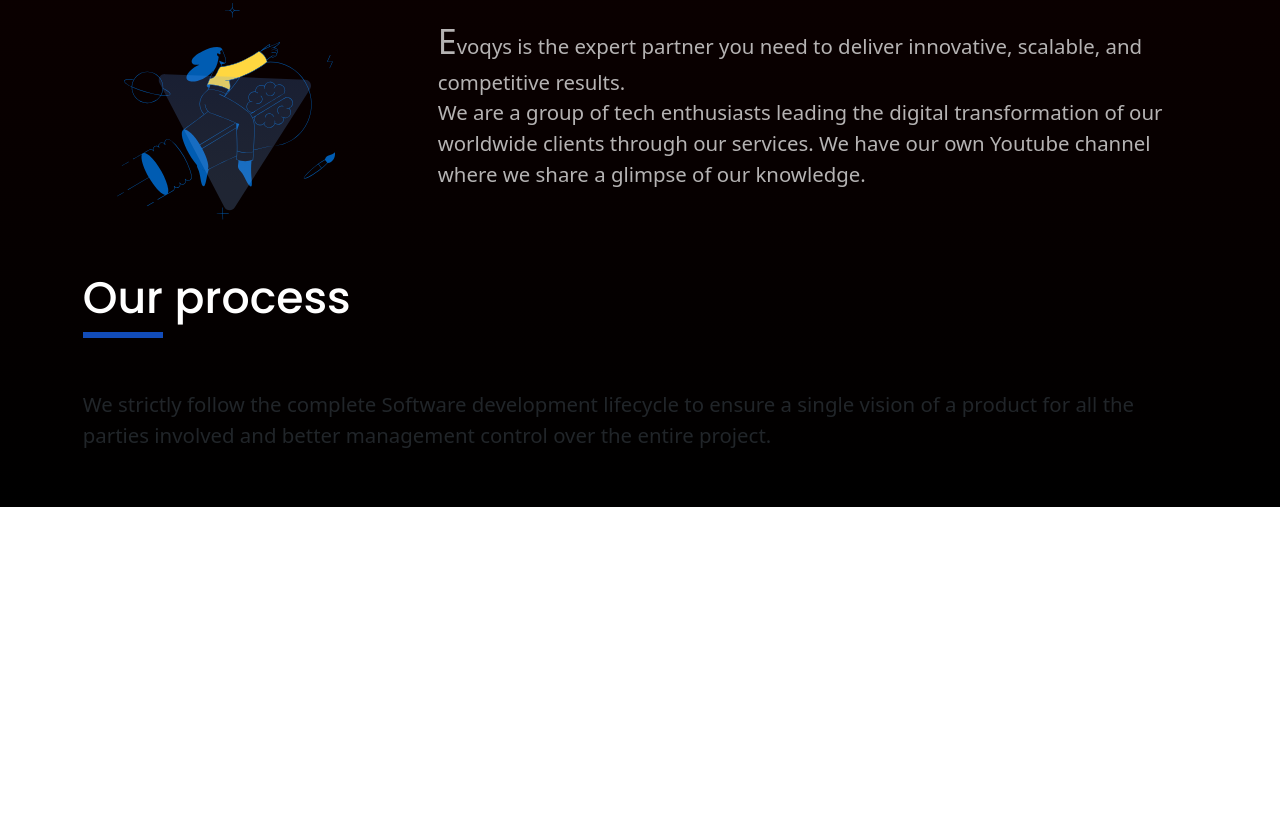
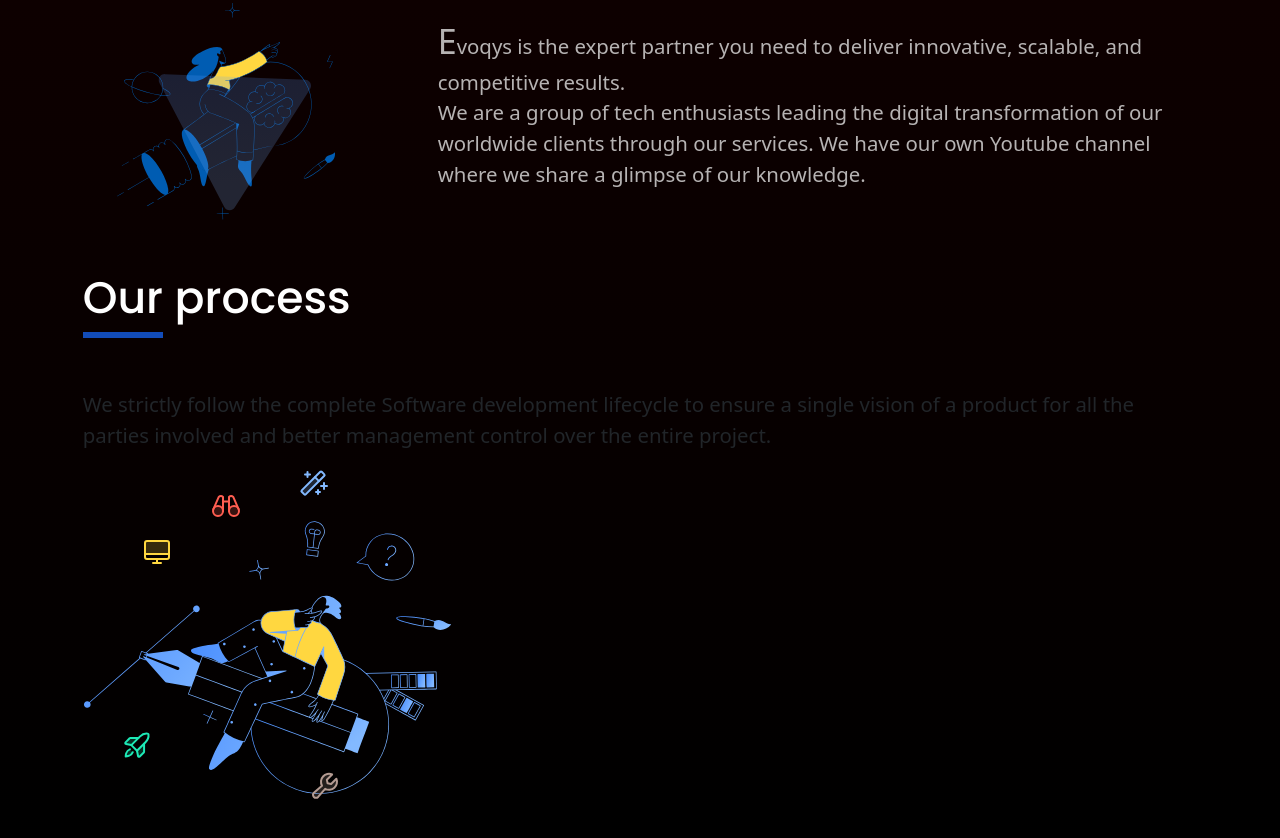
Before and after one commit to Evoqys/evoqys2.0, a Gatsby site: page / in a window 1280 px wide. Shown: the part 829-1667 px from the top of the page. Before the commit the page ends 1336 px from the top, so only its background shows below. Built offline with nearby package versions, Linux system fonts and the light colour scheme; Gatsby itself is replaced by a stand-in of ours.

Commit message:
chore: added our process image

```diff
--- a/src/sections/OurProcess/OurProcess.tsx
+++ b/src/sections/OurProcess/OurProcess.tsx
@@ -1,5 +1,7 @@
 import React from 'react';
 import SectionLayout from '../../components/SectionLayout';
+// @ts-ignore
+import OurProcessImage from '../../images/our-process.svg';
 
 const OurProcess:React.FC = (props: any) => {
     return (
@@ -7,6 +9,9 @@
             <p>
                 We strictly follow the complete Software development lifecycle to ensure a single vision of a product for all the parties involved and better management control over the entire project.
             </p>
+            <div className='d-flex align-items-md-center'>
+                <img src={OurProcessImage} alt='Our process' className='img-fluid'/>
+            </div>
         </SectionLayout>
      );
 };
```
Also changed, not shown: src/images/our-process.svg (added).
